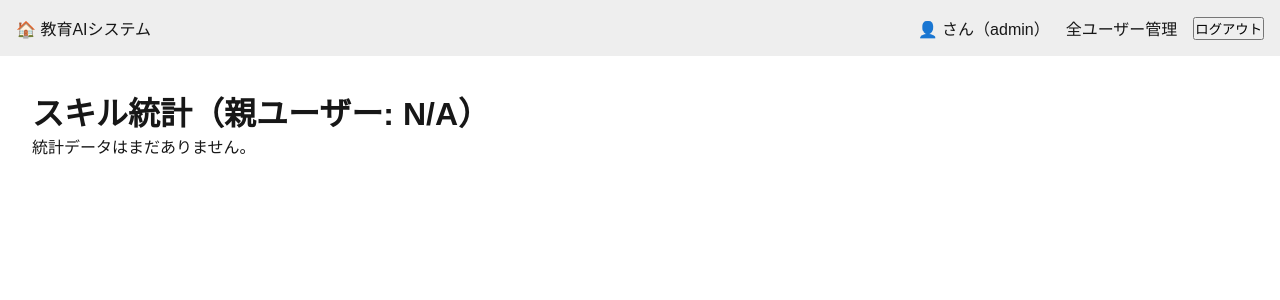
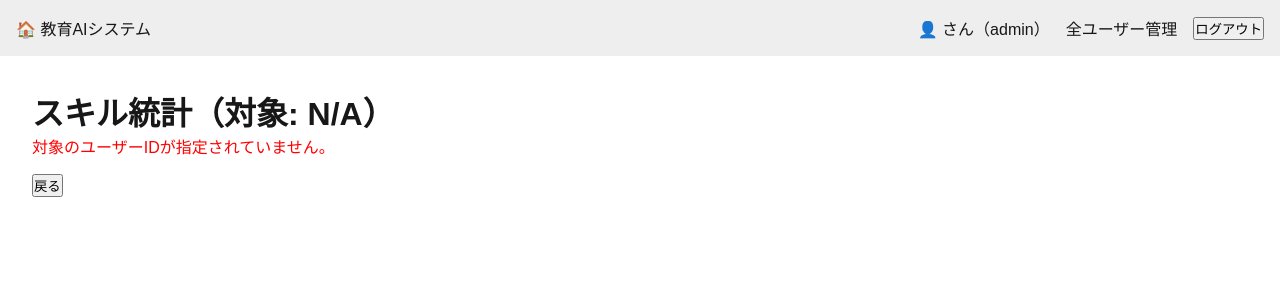
Before and after one commit to littlebuddha-dev/education, a Next.js app: page /admin/users/skills in a window 1280 px wide. Before the commit this address had no page. Shown: the top 300 px of the page. Built offline with nearby package versions, Linux system fonts and the light colour scheme; sample sign-in values are in the browser's storage.

Commit message:
Update page.js

```diff
--- a/src/app/admin/users/skills/page.js
+++ b/src/app/admin/users/skills/page.js
@@ -2,83 +2,100 @@
 'use client';
 
 import { useEffect, useState } from 'react';
-import { useParams, useRouter } from 'next/navigation';
+import { useSearchParams, useRouter } from 'next/navigation';
 import { jwtDecode } from 'jwt-decode';
-import { getCookie } from '@/utils/authUtils';
+import { getCookie, removeAuthCookie } from '@/utils/authUtils';
 
-export default function UserSkillsPage() {
-  const params = useParams(); // 親ユーザーID
+export default function AdminUserSkillsStatsPage() {
+  const searchParams = useSearchParams();
   const router = useRouter();
-  const [tokenInfo, setTokenInfo] = useState(null);
+  const targetUserId = searchParams.get('id'); // クエリパラメータ 'id' から対象ユーザーIDを取得
+
   const [stats, setStats] = useState([]);
   const [error, setError] = useState('');
-
-  // Debug log for params outside useEffect (initial render)
-  console.log('🐞 AdminSkillsPage: Initial params:', params); // 💡 追加
+  const [targetUserName, setTargetUserName] = useState('');
 
   useEffect(() => {
-    // Debug log for params inside useEffect
-    console.log('🐞 AdminSkillsPage: useEffect params:', params); // 💡 追加
+    console.log('🐞 AdminUserSkillsStatsPage: useEffect triggered. targetUserId:', targetUserId);
 
-    const token = getCookie('token'); // ✅ Cookieから取得
+    const token = getCookie('token');
     if (!token) {
+      router.push('/login?redirectTo=' + encodeURIComponent(window.location.pathname + window.location.search));
+      return;
+    }
+
+    let decoded;
+    try {
+      decoded = jwtDecode(token);
+    } catch (err) {
+      setError('無効な認証トークンです。');
+      removeAuthCookie();
       router.push('/login');
       return;
     }
-
-    const decoded = jwtDecode(token);
-    setTokenInfo(decoded);
 
     if (decoded.role !== 'admin') {
       setError('⚠️ 管理者のみ閲覧可能です');
       return;
     }
 
-    // Only proceed if params.id is available
-    if (params.id) { // 💡 修正: params.id が undefined でないことを確認
-      fetch(`/api/admin/users/${params.id}/skills`, {
+    if (!targetUserId) {
+      setError('対象のユーザーIDが指定されていません。');
+      return;
+    }
+
+    // 対象ユーザーの情報を取得して表示する（任意）
+    // APIを叩いてユーザー名などを取得しても良い
+    // ここでは一旦IDのみ表示
+    setTargetUserName(`ユーザーID: ${targetUserId}`);
+
+
+    fetch(`/api/admin/users/${targetUserId}/skills`, {
       headers: { Authorization: `Bearer ${token}` }
     })
       .then(async res => {
         if (!res.ok) {
-            const err = await res.json();
-            throw new Error(err.error || '取得エラー');
+          const errData = await res.json();
+          throw new Error(errData.error || '統計データの取得エラー');
         }
         return res.json();
       })
-        .then(data => setStats(data))
+      .then(data => {
+        if (data.length > 0 && data[0].child_name) { // ユーザー名も取得できれば表示する
+            const firstChildName = data[0].child_name;
+            // このAPIは子どもの名前ごとに統計を返すので、対象ユーザー自身の名前ではない
+            // より正確なユーザー名表示のためには、別途ユーザー情報を取得するAPIが必要
+            // setTargetUserName(`${data[0].child_name} (保護者ID: ${targetUserId})`);
+        }
+        setStats(data);
+        setError('');
+      })
       .catch(err => {
-          console.error('Fetch error:', err.message);
+        console.error('Fetch error for user skills stats:', err.message);
         setError(err.message);
       });
-    } else {
-      setError('ユーザーIDが見つかりませんでした。'); // 💡 エラーメッセージを追加
-    }
-  }, [params.id, router]); // params.id を依存配列に含める
+  }, [targetUserId, router]);
 
   const groupByChild = stats.reduce((acc, row) => {
-    acc[row.child_name] = acc[row.child_name] || [];
-    acc[row.child_name].push(row);
+    const childKey = row.child_name || `子ども (ID: ${row.child_id})`; // 子ども名がない場合のフォールバック
+    acc[childKey] = acc[childKey] || [];
+    acc[childKey].push(row);
     return acc;
   }, {});
 
-  function getCookie(name) {
-    const match = document.cookie.match(new RegExp('(^| )' + name + '=([^;]+)'));
-    return match ? match[2] : null;
-  }
-
   return (
     <main style={{ padding: '2rem' }}>
-      <h1>スキル統計（親ユーザー: {params.id || 'N/A'}）</h1> {/* 💡 params.id が undefined の場合の表示 */}
+      <h1>スキル統計（対象: {targetUserName || 'N/A'}）</h1>
       {error && <p style={{ color: 'red' }}>{error}</p>}
 
       {!error && Object.keys(groupByChild).length === 0 && (
-        <p>統計データはまだありません。</p>
+        <p>このユーザーの子どもに関する統計データはまだありません。</p>
       )}
 
       {Object.entries(groupByChild).map(([childName, logs]) => (
         <section key={childName} style={{ marginBottom: '2rem' }}>
           <h3>{childName}</h3>
+          {logs.length > 0 ? (
             <table border="1" cellPadding="6" style={{ borderCollapse: 'collapse', width: '100%' }}>
               <thead>
                 <tr>
@@ -90,17 +107,21 @@ export default function UserSkillsPage() {
               </thead>
               <tbody>
                 {logs.map(log => (
-                <tr key={log.domain}>
+                  <tr key={`${childName}-${log.domain}`}>
                     <td>{log.domain}</td>
                     <td>{log.avg_score}</td>
                     <td>{log.entry_count}</td>
-                  <td>{new Date(log.last_recorded).toISOString().split('T')[0]}</td>
+                    <td>{new Date(log.last_recorded).toLocaleDateString()}</td>
                   </tr>
                 ))}
               </tbody>
             </table>
+          ) : (
+            <p>この子どものスキルログはありません。</p>
+          )}
         </section>
       ))}
+      <button onClick={() => router.back()} style={{ marginTop: '1rem' }}>戻る</button>
     </main>
   );
 }
```
Lines whose indentation alone changed are shown as unchanged.
